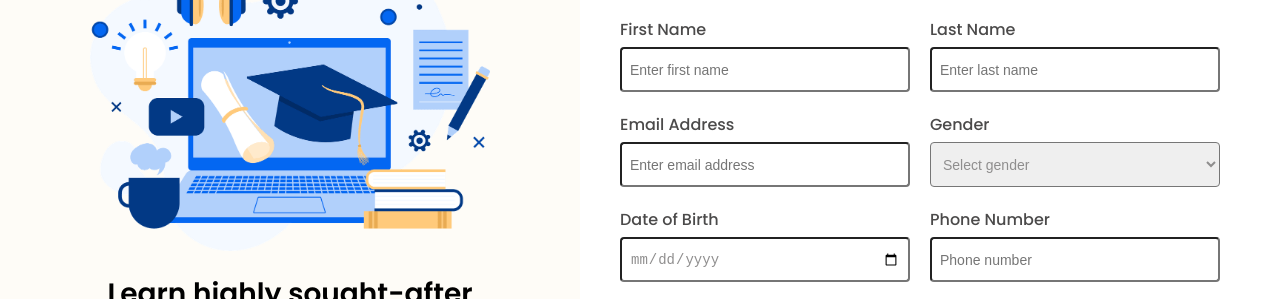
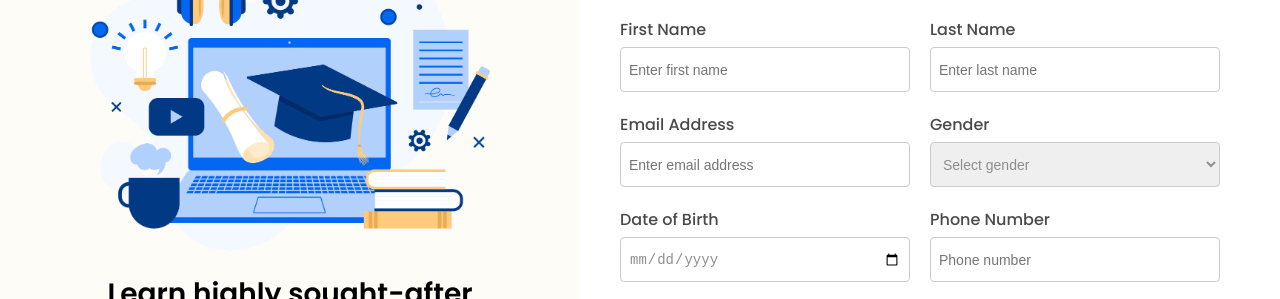
Before and after one commit to michaelaworetan/altschool-html-assignment1, a plain HTML site: page altschool-signup/index.html in a window 1280 px wide. Shown: the part 110-409 px from the top of the page. Drawn offline with Linux system fonts and the light colour scheme.

Commit message:
Update border style for input fields in styles.css

```diff
--- a/altschool-signup/styles.css
+++ b/altschool-signup/styles.css
@@ -118,7 +118,7 @@ input, select {
   color: rgb(143, 142, 142);
   padding: 8px;
   border-radius: 4px;
-  border: 0.9px solid fff;
+  border: 0.5px solid #ccc;
   transition: border-color 0.3s;
 }
 
```
